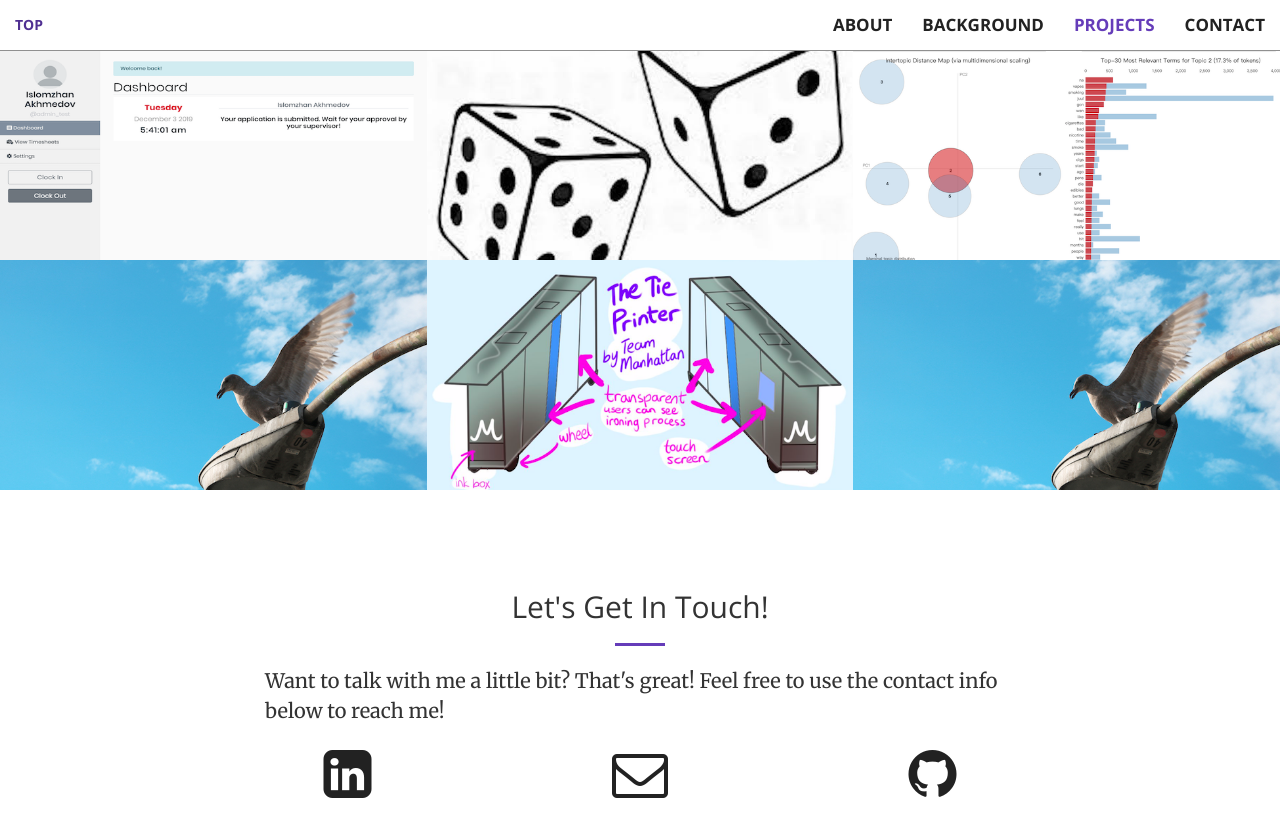
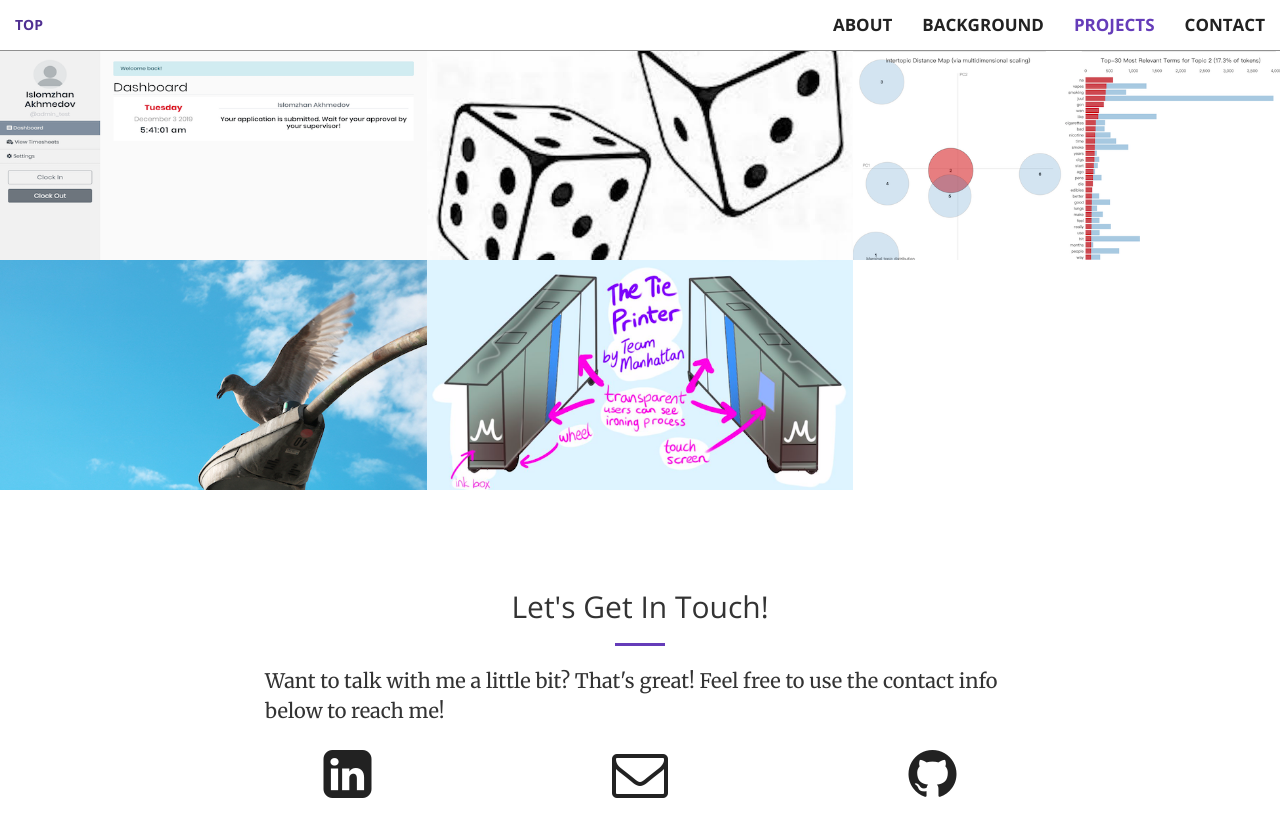
Before and after one commit to o0BB0o/o0BB0o.github.io, a Jekyll site: the page built from index.html, in a window 1280 px wide and 900 px high, scrolled down 2046 px. Shown: the top 837 px of the window. Built offline with Jekyll 4.4.1, drawn with Linux system fonts in a browser that asks for light colours.

Commit message:
Update portfolio.html

```diff
--- a/_includes/portfolio.html
+++ b/_includes/portfolio.html
@@ -76,7 +76,7 @@
                     </div>
                 </a>
             </div>
-            <div class="col-lg-4 col-sm-6">
+            <!--<div class="col-lg-4 col-sm-6">
                 <a class="portfolio-box">
                     <img src="img/portfolio/6.jpg" class="img-responsive" alt="">
                     <div class="portfolio-box-caption">
@@ -90,7 +90,7 @@
                         </div>
                     </div>
                 </a>
-            </div>
+            </div>-->
         </div>
     </div>
 </section>
```
